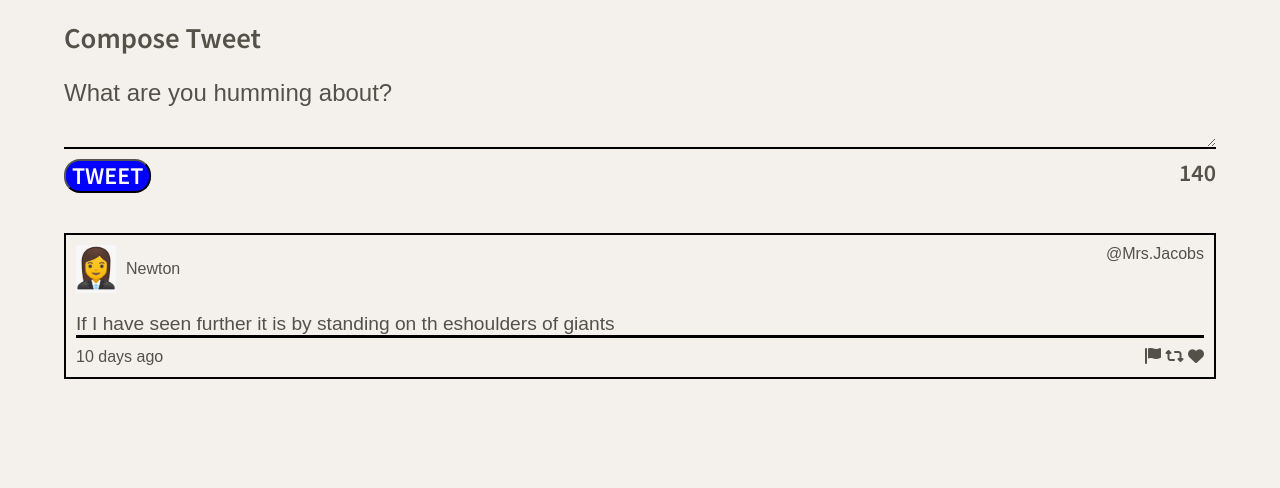
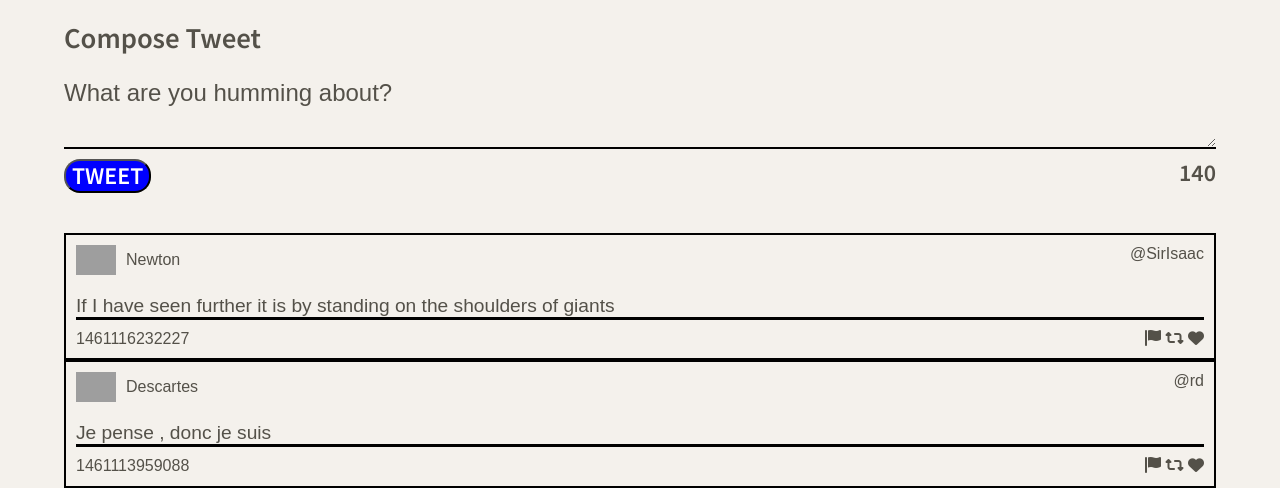
Before and after one commit to robinshrestha12/tweeter, a website: page public/index.html in a window 1280 px wide. Shown: the part 522-1010 px from the top of the page. Before the commit the page ends 901 px from the top, so only its background shows below. Drawn offline with nearby package versions, Linux system fonts and the light colour scheme; grey boxes are pictures that could not be loaded.

Commit message:
dynamic tweet created

```diff
--- a/public/index.html
+++ b/public/index.html
@@ -63,7 +63,8 @@
           </div>
         </form>
       </section>
-      <article class="tweets">
+
+      <!-- <article class="tweets">
         <header>
           <div class="tweetuser">
           <img class="tweeticon" tweet image src="./images/WomanIcon.png"></img>
@@ -71,7 +72,6 @@
           </div>
           <div >@Mrs.Jacobs</div>
         </header>
-
           <div class="tweetTextOld">If I have seen further it is by standing on th eshoulders of giants</div>
           <footer>
             <output name="days" class="days" for="tweet-text">10 days ago</output>
@@ -81,8 +81,8 @@
             <i class="fa-solid fa-heart"></i>
           </div>
           </footer>
-        </form>
-      </article>
+         </article> -->
+         <section id="tweets-container"></section>
     </main>
   </body>
 </html>
--- a/public/scripts/client.js
+++ b/public/scripts/client.js
@@ -3,3 +3,69 @@
  * jQuery is already loaded
  * Reminder: Use (and do all your DOM work in) jQuery's document ready function
  */
+// Fake data taken from initial-tweets.json
+const data = [
+  {
+    "user": {
+      "name": "Newton",
+      "avatars": "https://i.imgur.com/73hZDYK.png"
+      ,
+      "handle": "@SirIsaac"
+    },
+    "content": {
+      "text": "If I have seen further it is by standing on the shoulders of giants"
+    },
+    "created_at": 1461116232227
+  },
+  {
+    "user": {
+      "name": "Descartes",
+      "avatars": "https://i.imgur.com/nlhLi3I.png",
+      "handle": "@rd" },
+    "content": {
+      "text": "Je pense , donc je suis"
+    },
+    "created_at": 1461113959088
+  }
+]
+const renderTweets = function(tweets) {
+// loops through tweets
+// calls createTweetElement for each tweet
+// takes return value and appends it to the tweets container
+for(const tweet of tweets){
+  console.log(tweet.user.name);
+  $tweetData=createTweetElement(tweet);
+  $("#tweets-container").append($tweetData);
+}
+}
+const createTweetElement = function(tweetData) {
+  /* Your code for creating the tweet element */
+  const avatar = tweetData.user.avatars;
+  const name= tweetData.user.name;
+  const handle=tweetData.user.handle;
+  const textinput=tweetData.content.text;
+  const time=tweetData.created_at;
+  let $tweet = `<article class="tweets">
+  <header>
+    <div class="tweetuser">
+    <img class="tweeticon" tweet image src = "${avatar}"></img>
+    <div>${name}</div>
+    </div>
+    <div >${handle}</div>
+  </header>
+    <div class="tweetTextOld">${textinput}</div>
+    <footer>
+      <output name="days" class="days" for="tweet-text">${time}</output>
+      <div class="icons">
+      <i class="fa-solid fa-flag"></i>
+      <i class="fa-solid fa-retweet"></i>
+      <i class="fa-solid fa-heart"></i>
+    </div>
+    </footer>
+   </article>`;
+  console.log($tweet);
+  return $tweet;
+}
+$(document).ready(function(){
+  renderTweets(data);
+});
--- a/server/data-files/initial-tweets.json
+++ b/server/data-files/initial-tweets.json
@@ -8,7 +8,7 @@
     "content": {
       "text": "If I have seen further it is by standing on the shoulders of giants"
     },
-    "created_at": 1647740911658
+    "created_at": 1647795429419
   },
   {
     "user": {
@@ -19,6 +19,6 @@
     "content": {
       "text": "Je pense , donc je suis"
     },
-    "created_at": 1647827311658
+    "created_at": 1647881829419
   }
 ]
```
